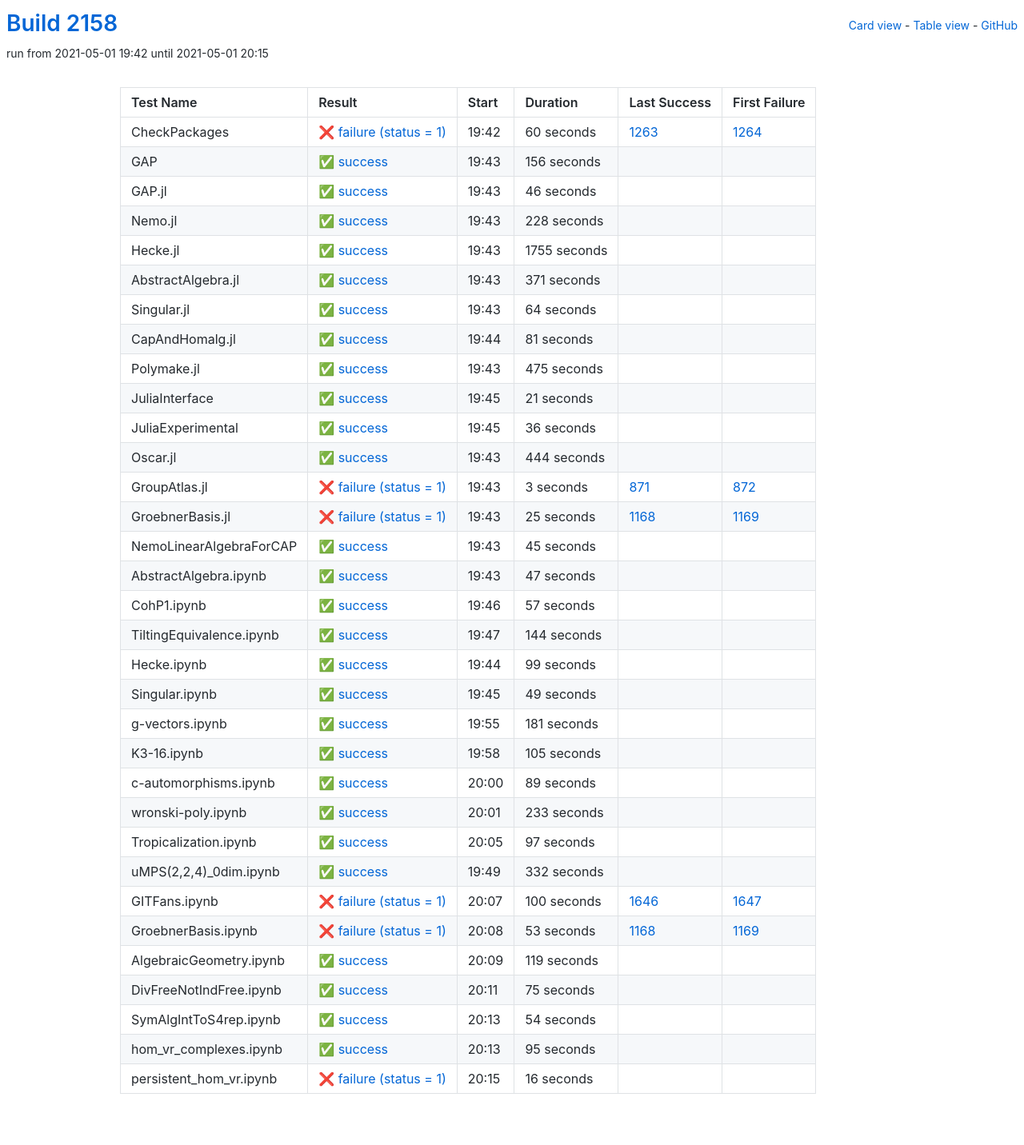
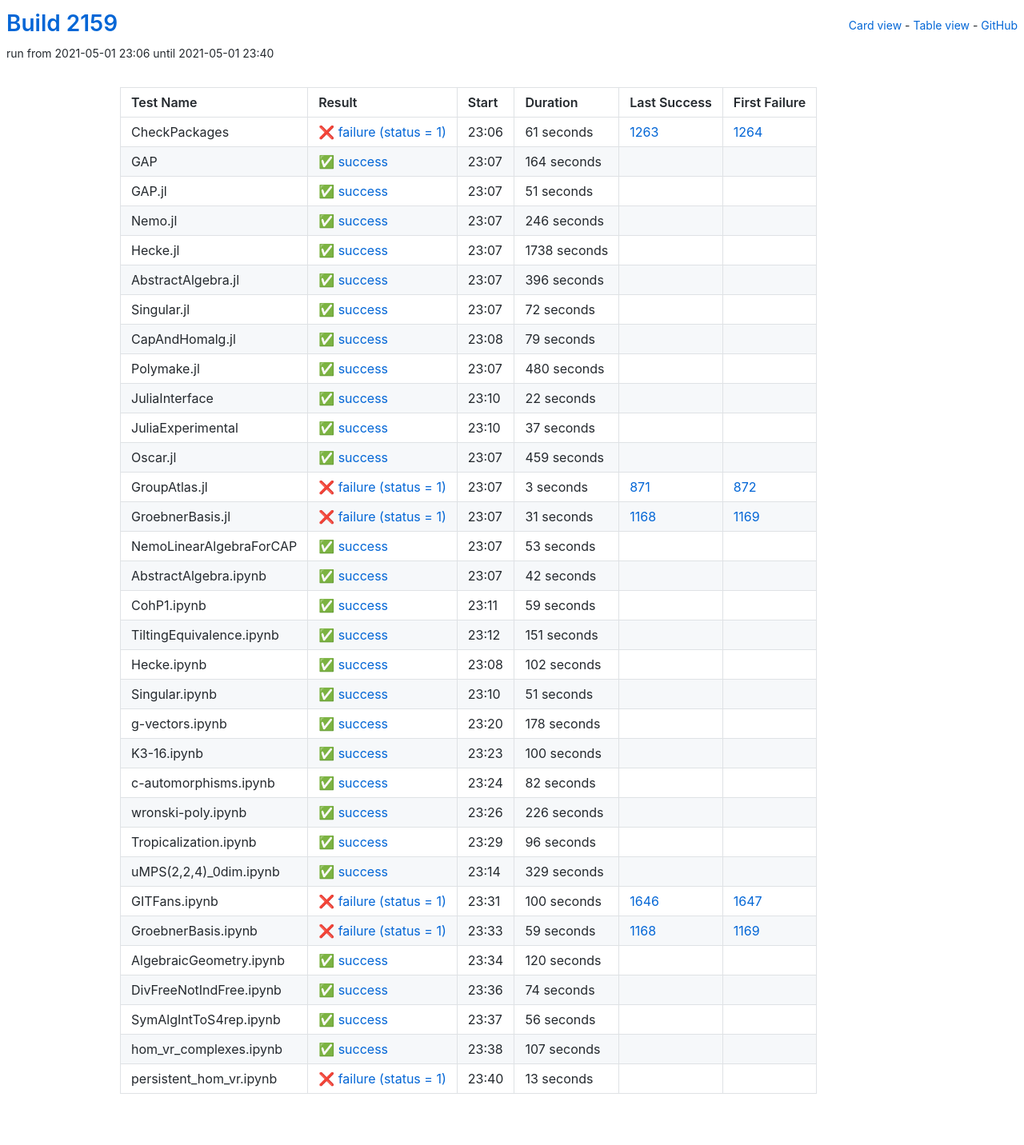
Before and after one commit to oscar-system/oscar-ci-status-stable, a Jekyll site: the page built from table.html, in a window 1280 px wide. Shown: the whole page at 80% size. Built offline with Jekyll 4.4.1, drawn with Linux system fonts in a browser that asks for light colours.

Commit message:
Build #2159

```diff
--- a/_data/ci.yml
+++ b/_data/ci.yml
@@ -1,6 +1,6 @@
 ---
-build: 2158
-build_url: https://oscarci.mathematik.uni-kl.de/job/oscar-stable/2158/
+build: 2159
+build_url: https://oscarci.mathematik.uni-kl.de/job/oscar-stable/2159/
 job: oscar-stable
 organization: oscar-system
 repo: oscar-ci-status-stable
@@ -8,152 +8,152 @@ repourl: https://github.com/oscar-system/oscar-ci-status-stable
 tests:
 - name: CheckPackages
   id: checkpackages
-  log: https://oscarci.mathematik.uni-kl.de/job/oscar-stable/2158/artifact/logs/build-2158/CheckPackages.log
-  start: 2021-05-01 19:42
+  log: https://oscarci.mathematik.uni-kl.de/job/oscar-stable/2159/artifact/logs/build-2159/CheckPackages.log
+  start: 2021-05-01 23:06
   success: false
   exitcode: 1
   status: failure
-  duration: 60
+  duration: 61
   last_success: 1263
   last_success_url: https://oscarci.mathematik.uni-kl.de/job/oscar-stable/1263/
   first_failure: 1264
   first_failure_url: https://oscarci.mathematik.uni-kl.de/job/oscar-stable/1264/
 - name: GAP
   id: gap
-  log: https://oscarci.mathematik.uni-kl.de/job/oscar-stable/2158/artifact/logs/build-2158/GAP.log
-  start: 2021-05-01 19:43
+  log: https://oscarci.mathematik.uni-kl.de/job/oscar-stable/2159/artifact/logs/build-2159/GAP.log
+  start: 2021-05-01 23:07
   success: true
   exitcode: 0
   status: success
-  duration: 156
+  duration: 164
   last_success: false
   last_success_url:
   first_failure: false
   first_failure_url:
 - name: GAP.jl
   id: gap-jl
-  log: https://oscarci.mathematik.uni-kl.de/job/oscar-stable/2158/artifact/logs/build-2158/GAP.jl.log
-  start: 2021-05-01 19:43
+  log: https://oscarci.mathematik.uni-kl.de/job/oscar-stable/2159/artifact/logs/build-2159/GAP.jl.log
+  start: 2021-05-01 23:07
   success: true
   exitcode: 0
   status: success
-  duration: 46
+  duration: 51
   last_success: false
   last_success_url:
   first_failure: false
   first_failure_url:
 - name: Nemo.jl
   id: nemo-jl
-  log: https://oscarci.mathematik.uni-kl.de/job/oscar-stable/2158/artifact/logs/build-2158/Nemo.jl.log
-  start: 2021-05-01 19:43
+  log: https://oscarci.mathematik.uni-kl.de/job/oscar-stable/2159/artifact/logs/build-2159/Nemo.jl.log
+  start: 2021-05-01 23:07
   success: true
   exitcode: 0
   status: success
-  duration: 228
+  duration: 246
   last_success: false
   last_success_url:
   first_failure: false
   first_failure_url:
 - name: Hecke.jl
   id: hecke-jl
-  log: https://oscarci.mathematik.uni-kl.de/job/oscar-stable/2158/artifact/logs/build-2158/Hecke.jl.log
-  start: 2021-05-01 19:43
+  log: https://oscarci.mathematik.uni-kl.de/job/oscar-stable/2159/artifact/logs/build-2159/Hecke.jl.log
+  start: 2021-05-01 23:07
   success: true
   exitcode: 0
   status: success
-  duration: 1755
+  duration: 1738
   last_success: false
   last_success_url:
   first_failure: false
   first_failure_url:
 - name: AbstractAlgebra.jl
   id: abstractalgebra-jl
-  log: https://oscarci.mathematik.uni-kl.de/job/oscar-stable/2158/artifact/logs/build-2158/AbstractAlgebra.jl.log
-  start: 2021-05-01 19:43
+  log: https://oscarci.mathematik.uni-kl.de/job/oscar-stable/2159/artifact/logs/build-2159/AbstractAlgebra.jl.log
+  start: 2021-05-01 23:07
   success: true
   exitcode: 0
   status: success
-  duration: 371
+  duration: 396
   last_success: false
   last_success_url:
   first_failure: false
   first_failure_url:
 - name: Singular.jl
   id: singular-jl
-  log: https://oscarci.mathematik.uni-kl.de/job/oscar-stable/2158/artifact/logs/build-2158/Singular.jl.log
-  start: 2021-05-01 19:43
+  log: https://oscarci.mathematik.uni-kl.de/job/oscar-stable/2159/artifact/logs/build-2159/Singular.jl.log
+  start: 2021-05-01 23:07
   success: true
   exitcode: 0
   status: success
-  duration: 64
+  duration: 72
   last_success: false
   last_success_url:
   first_failure: false
   first_failure_url:
 - name: CapAndHomalg.jl
   id: capandhomalg-jl
-  log: https://oscarci.mathematik.uni-kl.de/job/oscar-stable/2158/artifact/logs/build-2158/CapAndHomalg.jl.log
-  start: 2021-05-01 19:44
+  log: https://oscarci.mathematik.uni-kl.de/job/oscar-stable/2159/artifact/logs/build-2159/CapAndHomalg.jl.log
+  start: 2021-05-01 23:08
   success: true
   exitcode: 0
   status: success
-  duration: 81
+  duration: 79
   last_success: false
   last_success_url:
   first_failure: false
   first_failure_url:
 - name: Polymake.jl
   id: polymake-jl
-  log: https://oscarci.mathematik.uni-kl.de/job/oscar-stable/2158/artifact/logs/build-2158/Polymake.jl.log
-  start: 2021-05-01 19:43
+  log: https://oscarci.mathematik.uni-kl.de/job/oscar-stable/2159/artifact/logs/build-2159/Polymake.jl.log
+  start: 2021-05-01 23:07
   success: true
   exitcode: 0
   status: success
-  duration: 475
+  duration: 480
   last_success: false
   last_success_url:
   first_failure: false
   first_failure_url:
 - name: JuliaInterface
   id: juliainterface
-  log: https://oscarci.mathematik.uni-kl.de/job/oscar-stable/2158/artifact/logs/build-2158/JuliaInterface.log
-  start: 2021-05-01 19:45
+  log: https://oscarci.mathematik.uni-kl.de/job/oscar-stable/2159/artifact/logs/build-2159/JuliaInterface.log
+  start: 2021-05-01 23:10
   success: true
   exitcode: 0
   status: success
-  duration: 21
+  duration: 22
   last_success: false
   last_success_url:
   first_failure: false
   first_failure_url:
 - name: JuliaExperimental
   id: juliaexperimental
-  log: https://oscarci.mathematik.uni-kl.de/job/oscar-stable/2158/artifact/logs/build-2158/JuliaExperimental.log
-  start: 2021-05-01 19:45
+  log: https://oscarci.mathematik.uni-kl.de/job/oscar-stable/2159/artifact/logs/build-2159/JuliaExperimental.log
+  start: 2021-05-01 23:10
   success: true
   exitcode: 0
   status: success
-  duration: 36
+  duration: 37
   last_success: false
   last_success_url:
   first_failure: false
   first_failure_url:
 - name: Oscar.jl
   id: oscar-jl
-  log: https://oscarci.mathematik.uni-kl.de/job/oscar-stable/2158/artifact/logs/build-2158/Oscar.jl.log
-  start: 2021-05-01 19:43
+  log: https://oscarci.mathematik.uni-kl.de/job/oscar-stable/2159/artifact/logs/build-2159/Oscar.jl.log
+  start: 2021-05-01 23:07
   success: true
   exitcode: 0
   status: success
-  duration: 444
+  duration: 459
   last_success: false
   last_success_url:
   first_failure: false
   first_failure_url:
 - name: GroupAtlas.jl
   id: groupatlas-jl
-  log: https://oscarci.mathematik.uni-kl.de/job/oscar-stable/2158/artifact/logs/build-2158/GroupAtlas.jl.log
-  start: 2021-05-01 19:43
+  log: https://oscarci.mathematik.uni-kl.de/job/oscar-stable/2159/artifact/logs/build-2159/GroupAtlas.jl.log
+  start: 2021-05-01 23:07
   success: false
   exitcode: 1
   status: failure
@@ -164,164 +164,164 @@ tests:
   first_failure_url: https://oscarci.mathematik.uni-kl.de/job/oscar-stable/872/
 - name: GroebnerBasis.jl
   id: groebnerbasis-jl
-  log: https://oscarci.mathematik.uni-kl.de/job/oscar-stable/2158/artifact/logs/build-2158/GroebnerBasis.jl.log
-  start: 2021-05-01 19:43
+  log: https://oscarci.mathematik.uni-kl.de/job/oscar-stable/2159/artifact/logs/build-2159/GroebnerBasis.jl.log
+  start: 2021-05-01 23:07
   success: false
   exitcode: 1
   status: failure
-  duration: 25
+  duration: 31
   last_success: 1168
   last_success_url: https://oscarci.mathematik.uni-kl.de/job/oscar-stable/1168/
   first_failure: 1169
   first_failure_url: https://oscarci.mathematik.uni-kl.de/job/oscar-stable/1169/
 - name: NemoLinearAlgebraForCAP
   id: nemolinearalgebraforcap
-  log: https://oscarci.mathematik.uni-kl.de/job/oscar-stable/2158/artifact/logs/build-2158/NemoLinearAlgebraForCAP.log
-  start: 2021-05-01 19:43
+  log: https://oscarci.mathematik.uni-kl.de/job/oscar-stable/2159/artifact/logs/build-2159/NemoLinearAlgebraForCAP.log
+  start: 2021-05-01 23:07
   success: true
   exitcode: 0
   status: success
-  duration: 45
+  duration: 53
   last_success: false
   last_success_url:
   first_failure: false
   first_failure_url:
 - name: AbstractAlgebra.ipynb
   id: abstractalgebra-ipynb
-  log: https://oscarci.mathematik.uni-kl.de/job/oscar-stable/2158/artifact/logs/build-2158/AbstractAlgebra.ipynb.log
-  start: 2021-05-01 19:43
+  log: https://oscarci.mathematik.uni-kl.de/job/oscar-stable/2159/artifact/logs/build-2159/AbstractAlgebra.ipynb.log
+  start: 2021-05-01 23:07
   success: true
   exitcode: 0
   status: success
-  duration: 47
+  duration: 42
   last_success: false
   last_success_url:
   first_failure: false
   first_failure_url:
 - name: CohP1.ipynb
   id: cohp1-ipynb
-  log: https://oscarci.mathematik.uni-kl.de/job/oscar-stable/2158/artifact/logs/build-2158/CohP1.ipynb.log
-  start: 2021-05-01 19:46
+  log: https://oscarci.mathematik.uni-kl.de/job/oscar-stable/2159/artifact/logs/build-2159/CohP1.ipynb.log
+  start: 2021-05-01 23:11
   success: true
   exitcode: 0
   status: success
-  duration: 57
+  duration: 59
   last_success: false
   last_success_url:
   first_failure: false
   first_failure_url:
 - name: TiltingEquivalence.ipynb
   id: tiltingequivalence-ipynb
-  log: https://oscarci.mathematik.uni-kl.de/job/oscar-stable/2158/artifact/logs/build-2158/TiltingEquivalence.ipynb.log
-  start: 2021-05-01 19:47
+  log: https://oscarci.mathematik.uni-kl.de/job/oscar-stable/2159/artifact/logs/build-2159/TiltingEquivalence.ipynb.log
+  start: 2021-05-01 23:12
   success: true
   exitcode: 0
   status: success
-  duration: 144
+  duration: 151
   last_success: false
   last_success_url:
   first_failure: false
   first_failure_url:
 - name: Hecke.ipynb
   id: hecke-ipynb
-  log: https://oscarci.mathematik.uni-kl.de/job/oscar-stable/2158/artifact/logs/build-2158/Hecke.ipynb.log
-  start: 2021-05-01 19:44
+  log: https://oscarci.mathematik.uni-kl.de/job/oscar-stable/2159/artifact/logs/build-2159/Hecke.ipynb.log
+  start: 2021-05-01 23:08
   success: true
   exitcode: 0
   status: success
-  duration: 99
+  duration: 102
   last_success: false
   last_success_url:
   first_failure: false
   first_failure_url:
 - name: Singular.ipynb
   id: singular-ipynb
-  log: https://oscarci.mathematik.uni-kl.de/job/oscar-stable/2158/artifact/logs/build-2158/Singular.ipynb.log
-  start: 2021-05-01 19:45
+  log: https://oscarci.mathematik.uni-kl.de/job/oscar-stable/2159/artifact/logs/build-2159/Singular.ipynb.log
+  start: 2021-05-01 23:10
   success: true
   exitcode: 0
   status: success
-  duration: 49
+  duration: 51
   last_success: false
   last_success_url:
   first_failure: false
   first_failure_url:
 - name: g-vectors.ipynb
   id: g-vectors-ipynb
-  log: https://oscarci.mathematik.uni-kl.de/job/oscar-stable/2158/artifact/logs/build-2158/g-vectors.ipynb.log
-  start: 2021-05-01 19:55
+  log: https://oscarci.mathematik.uni-kl.de/job/oscar-stable/2159/artifact/logs/build-2159/g-vectors.ipynb.log
+  start: 2021-05-01 23:20
   success: true
   exitcode: 0
   status: success
-  duration: 181
+  duration: 178
   last_success: false
   last_success_url:
   first_failure: false
   first_failure_url:
 - name: K3-16.ipynb
   id: k3-16-ipynb
-  log: https://oscarci.mathematik.uni-kl.de/job/oscar-stable/2158/artifact/logs/build-2158/K3-16.ipynb.log
-  start: 2021-05-01 19:58
+  log: https://oscarci.mathematik.uni-kl.de/job/oscar-stable/2159/artifact/logs/build-2159/K3-16.ipynb.log
+  start: 2021-05-01 23:23
   success: true
   exitcode: 0
   status: success
-  duration: 105
+  duration: 100
   last_success: false
   last_success_url:
   first_failure: false
   first_failure_url:
 - name: c-automorphisms.ipynb
   id: c-automorphisms-ipynb
-  log: https://oscarci.mathematik.uni-kl.de/job/oscar-stable/2158/artifact/logs/build-2158/c-automorphisms.ipynb.log
-  start: 2021-05-01 20:00
+  log: https://oscarci.mathematik.uni-kl.de/job/oscar-stable/2159/artifact/logs/build-2159/c-automorphisms.ipynb.log
+  start: 2021-05-01 23:24
   success: true
   exitcode: 0
   status: success
-  duration: 89
+  duration: 82
   last_success: false
   last_success_url:
   first_failure: false
   first_failure_url:
 - name: wronski-poly.ipynb
   id: wronski-poly-ipynb
-  log: https://oscarci.mathematik.uni-kl.de/job/oscar-stable/2158/artifact/logs/build-2158/wronski-poly.ipynb.log
-  start: 2021-05-01 20:01
+  log: https://oscarci.mathematik.uni-kl.de/job/oscar-stable/2159/artifact/logs/build-2159/wronski-poly.ipynb.log
+  start: 2021-05-01 23:26
   success: true
   exitcode: 0
   status: success
-  duration: 233
+  duration: 226
   last_success: false
   last_success_url:
   first_failure: false
   first_failure_url:
 - name: Tropicalization.ipynb
   id: tropicalization-ipynb
-  log: https://oscarci.mathematik.uni-kl.de/job/oscar-stable/2158/artifact/logs/build-2158/Tropicalization.ipynb.log
-  start: 2021-05-01 20:05
+  log: https://oscarci.mathematik.uni-kl.de/job/oscar-stable/2159/artifact/logs/build-2159/Tropicalization.ipynb.log
+  start: 2021-05-01 23:29
   success: true
   exitcode: 0
   status: success
-  duration: 97
+  duration: 96
   last_success: false
   last_success_url:
   first_failure: false
   first_failure_url:
 - name: uMPS(2,2,4)_0dim.ipynb
   id: umps-2-2-4-0dim-ipynb
-  log: https://oscarci.mathematik.uni-kl.de/job/oscar-stable/2158/artifact/logs/build-2158/uMPS-2-2-4-_0dim.ipynb.log
-  start: 2021-05-01 19:49
+  log: https://oscarci.mathematik.uni-kl.de/job/oscar-stable/2159/artifact/logs/build-2159/uMPS-2-2-4-_0dim.ipynb.log
+  start: 2021-05-01 23:14
   success: true
   exitcode: 0
   status: success
-  duration: 332
+  duration: 329
   last_success: false
   last_success_url:
   first_failure: false
   first_failure_url:
 - name: GITFans.ipynb
   id: gitfans-ipynb
-  log: https://oscarci.mathematik.uni-kl.de/job/oscar-stable/2158/artifact/logs/build-2158/GITFans.ipynb.log
-  start: 2021-05-01 20:07
+  log: https://oscarci.mathematik.uni-kl.de/job/oscar-stable/2159/artifact/logs/build-2159/GITFans.ipynb.log
+  start: 2021-05-01 23:31
   success: false
   exitcode: 1
   status: failure
@@ -332,72 +332,72 @@ tests:
   first_failure_url: https://oscarci.mathematik.uni-kl.de/job/oscar-stable/1647/
 - name: GroebnerBasis.ipynb
   id: groebnerbasis-ipynb
-  log: https://oscarci.mathematik.uni-kl.de/job/oscar-stable/2158/artifact/logs/build-2158/GroebnerBasis.ipynb.log
-  start: 2021-05-01 20:08
+  log: https://oscarci.mathematik.uni-kl.de/job/oscar-stable/2159/artifact/logs/build-2159/GroebnerBasis.ipynb.log
+  start: 2021-05-01 23:33
   success: false
   exitcode: 1
   status: failure
-  duration: 53
+  duration: 59
   last_success: 1168
   last_success_url: https://oscarci.mathematik.uni-kl.de/job/oscar-stable/1168/
   first_failure: 1169
   first_failure_url: https://oscarci.mathematik.uni-kl.de/job/oscar-stable/1169/
 - name: AlgebraicGeometry.ipynb
   id: algebraicgeometry-ipynb
-  log: https://oscarci.mathematik.uni-kl.de/job/oscar-stable/2158/artifact/logs/build-2158/AlgebraicGeometry.ipynb.log
-  start: 2021-05-01 20:09
+  log: https://oscarci.mathematik.uni-kl.de/job/oscar-stable/2159/artifact/logs/build-2159/AlgebraicGeometry.ipynb.log
+  start: 2021-05-01 23:34
   success: true
   exitcode: 0
   status: success
-  duration: 119
+  duration: 120
   last_success: false
   last_success_url:
   first_failure: false
   first_failure_url:
 - name: DivFreeNotIndFree.ipynb
   id: divfreenotindfree-ipynb
-  log: https://oscarci.mathematik.uni-kl.de/job/oscar-stable/2158/artifact/logs/build-2158/DivFreeNotIndFree.ipynb.log
-  start: 2021-05-01 20:11
+  log: https://oscarci.mathematik.uni-kl.de/job/oscar-stable/2159/artifact/logs/build-2159/DivFreeNotIndFree.ipynb.log
+  start: 2021-05-01 23:36
   success: true
   exitcode: 0
   status: success
-  duration: 75
+  duration: 74
   last_success: false
   last_success_url:
   first_failure: false
   first_failure_url:
 - name: SymAlgIntToS4rep.ipynb
   id: symalginttos4rep-ipynb
-  log: https://oscarci.mathematik.uni-kl.de/job/oscar-stable/2158/artifact/logs/build-2158/SymAlgIntToS4rep.ipynb.log
-  start: 2021-05-01 20:13
+  log: https://oscarci.mathematik.uni-kl.de/job/oscar-stable/2159/artifact/logs/build-2159/SymAlgIntToS4rep.ipynb.log
+  start: 2021-05-01 23:37
   success: true
   exitcode: 0
   status: success
-  duration: 54
+  duration: 56
   last_success: false
   last_success_url:
   first_failure: false
   first_failure_url:
 - name: hom_vr_complexes.ipynb
   id: hom-vr-complexes-ipynb
-  log: https://oscarci.mathematik.uni-kl.de/job/oscar-stable/2158/artifact/logs/build-2158/hom_vr_complexes.ipynb.log
-  start: 2021-05-01 20:13
+  log: https://oscarci.mathematik.uni-kl.de/job/oscar-stable/2159/artifact/logs/build-2159/hom_vr_complexes.ipynb.log
+  start: 2021-05-01 23:38
   success: true
   exitcode: 0
   status: success
-  duration: 95
+  duration: 107
   last_success: false
   last_success_url:
   first_failure: false
   first_failure_url:
 - name: persistent_hom_vr.ipynb
   id: persistent-hom-vr-ipynb
-  log: https://oscarci.mathematik.uni-kl.de/job/oscar-stable/2158/artifact/logs/build-2158/persistent_hom_vr.ipynb.log
-  start: 2021-05-01 20:15
+  log: https://oscarci.mathematik.uni-kl.de/job/oscar-stable/2159/artifact/logs/build-2159/persistent_hom_vr.ipynb.log
+  start: 2021-05-01 23:40
   success: false
   exitcode: 1
   status: failure
-  duration: 16
+  duration: 13
   last_success: false
   last_success_url:
   first_failure: false
```
Also changed, not shown: README.md.
